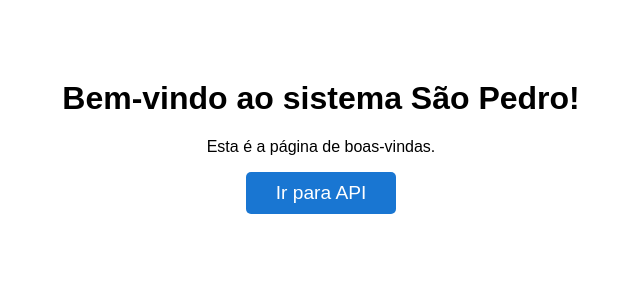
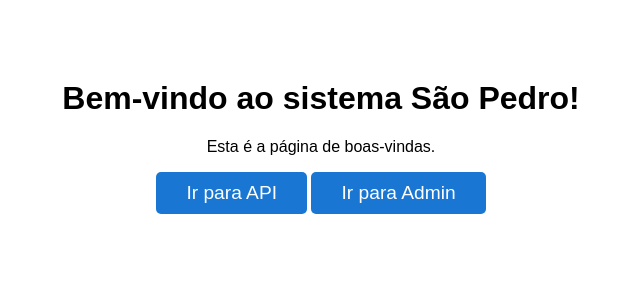
Before and after one commit to leonardocintra/sao-pedro, a Django app: page / in a window 1280 px wide. Shown: the top 300 px of the page, without its empty margins (319-959 px from the left). Run offline with Django 5.2, Linux system fonts and the light colour scheme.

Commit message:
add button admin

```diff
--- a/health/templates/health/welcome.html
+++ b/health/templates/health/welcome.html
@@ -13,5 +13,6 @@
     <h1>Bem-vindo ao sistema São Pedro!</h1>
     <p>Esta é a página de boas-vindas.</p>
     <button onclick="window.location.href='/api'">Ir para API</button>
+    <button onclick="window.location.href='/admin'">Ir para Admin</button>
 </body>
 </html>
```
